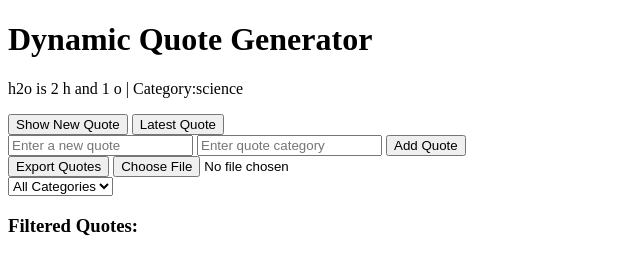
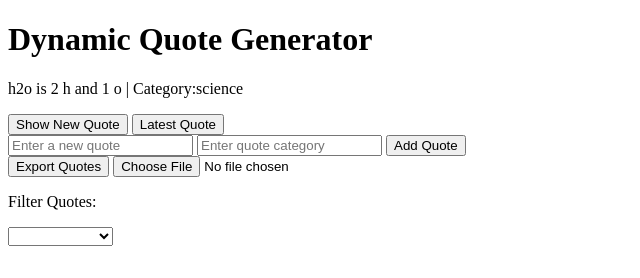
Before and after one commit to Ashraf-Magdy-Mostafa/alx_fe_javascript, a plain HTML site: page dom-manipulation/index.html in a window 1280 px wide. Shown: the whole page, without its empty margins (0-640 px from the left). Drawn offline with Linux system fonts and the light colour scheme.

Commit message:
added auto loading on page startup

```diff
--- a/dom-manipulation/index.html
+++ b/dom-manipulation/index.html
@@ -30,12 +30,12 @@
       />
     </div>
     <div>
+      <p>Filter Quotes:</p>
       <select id="categoryFilter" onchange="filterQuote(event)">
         <option value="all">All Categories</option>
         <!-- Dynamically populated categories -->
       </select>
     </div>
-    <h3>Filtered Quotes:</h3>
     <div id="filtered-quotes"></div>
 
     <script src="script.js"></script>
--- a/dom-manipulation/script.js
+++ b/dom-manipulation/script.js
@@ -16,6 +16,11 @@ window.addEventListener(
   "DOMContentLoaded",
   () => (quotes = [...JSON.parse(localStorage.getItem("quotesList"))])
 );
+window.addEventListener("DOMContentLoaded", () => {
+  localStorage.getItem("latestFilter");
+  selectMenu.value = localStorage.getItem("latestFilter");
+  filterQuote({ target: selectMenu });
+});
 
 // ADD NEW QUOTE TO QUOTES ARRAY
 function createAddQuoteForm() {
```
